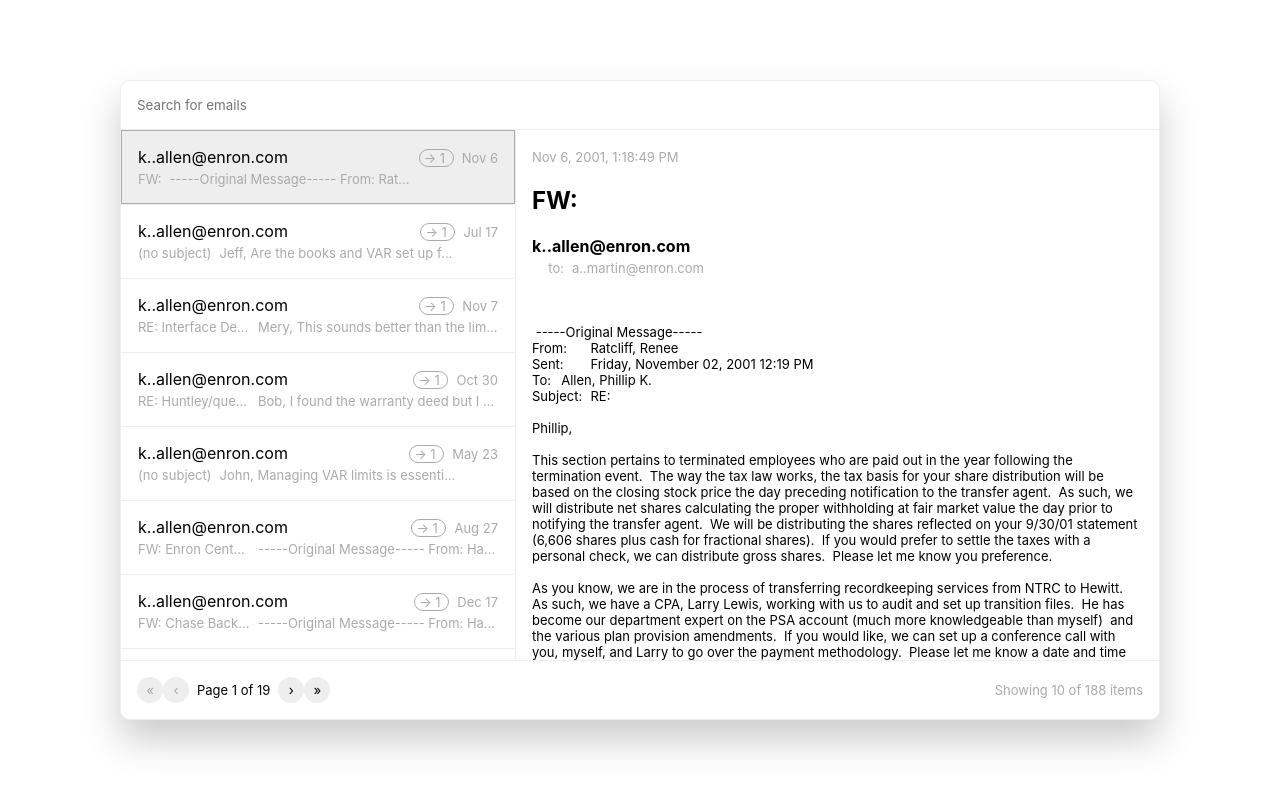
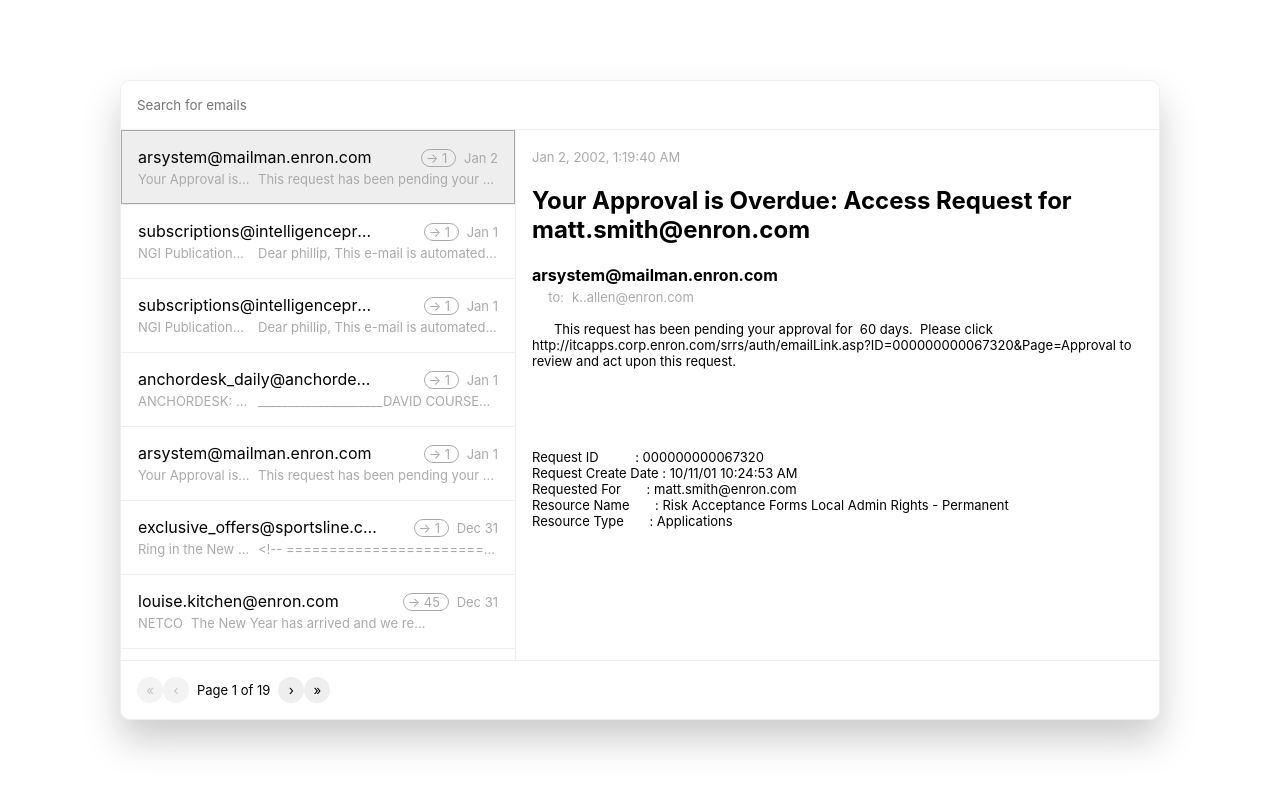
Before and after one commit to 31piy/email-browser, an Angular app: page / in a window 1280 px wide. Both pictures are taken after a click on the item 639 px from the left and 167 px from the top of the page. Shown: the top 790 px of the page. Built offline with nearby package versions, Linux system fonts and the light colour scheme.

Commit message:
chore: Remove stats component

```diff
--- a/src/app/modules/archive-browser/archive-browser.module.ts
+++ b/src/app/modules/archive-browser/archive-browser.module.ts
@@ -8,7 +8,6 @@
 import { EmailPreviewComponent } from './components/email-preview/email-preview.component';
 import { EmailSearchBarComponent } from './components/email-search-bar/email-search-bar.component';
 import { ListPaginatorComponent } from './components/list-paginator/list-paginator.component';
-import { ListStatsComponent } from './components/list-stats/list-stats.component';
 import { BrowserComponent } from './containers/browser/browser.component';
 
 @NgModule({
@@ -19,7 +18,6 @@
     EmailPreviewComponent,
     EmailSearchBarComponent,
     ListPaginatorComponent,
-    ListStatsComponent,
   ],
   exports: [BrowserComponent],
 })
--- a/src/app/modules/archive-browser/components/email-preview/email-preview.component.html
+++ b/src/app/modules/archive-browser/components/email-preview/email-preview.component.html
@@ -11,17 +11,17 @@
     <h4 class="email-sender">{{ email.from }}</h4>
 
     <ul class="email-receipients list-unstyled text-small text-muted">
-      <li class="line">
+      <li class="line align-start">
         <span>to:</span>
         <span>{{ email.to | simpleList }}</span>
       </li>
 
-      <li class="line" *ngIf="email.cc?.length">
+      <li class="line align-start" *ngIf="email.cc?.length">
         <span>cc:</span>
         <span>{{ email.cc | simpleList }}</span>
       </li>
 
-      <li class="line" *ngIf="email.bcc?.length">
+      <li class="line align-start" *ngIf="email.bcc?.length">
         <span>bcc:</span>
         <span>{{ email.bcc | simpleList }}</span>
       </li>
--- a/src/app/modules/archive-browser/components/list-paginator/list-paginator.component.scss
+++ b/src/app/modules/archive-browser/components/list-paginator/list-paginator.component.scss
@@ -30,5 +30,9 @@
     &:active {
       background-color: #fff;
     }
+
+    &[disabled] {
+      opacity: 0.7;
+    }
   }
 }
--- a/src/app/modules/archive-browser/components/list-stats/list-stats.component.html
+++ /dev/null
@@ -1,3 +0,0 @@
-<div class="text-small text-muted">
-  Showing {{ currentItemsCount }} of {{ totalItemsCount }} items
-</div>
--- a/src/app/modules/archive-browser/components/list-stats/list-stats.component.scss
+++ /dev/null
@@ -1,5 +0,0 @@
-.stats {
-  list-style: none;
-  margin: 0;
-  padding: 0;
-}
--- a/src/app/modules/archive-browser/components/list-stats/list-stats.component.ts
+++ /dev/null
@@ -1,19 +0,0 @@
-import { ChangeDetectionStrategy, Component, Input } from '@angular/core';
-
-@Component({
-  selector: 'app-list-stats',
-  templateUrl: './list-stats.component.html',
-  styleUrls: ['./list-stats.component.scss'],
-  changeDetection: ChangeDetectionStrategy.OnPush,
-})
-export class ListStatsComponent {
-  /**
-   * The number of currently visible items.
-   */
-  @Input() currentItemsCount: number;
-
-  /**
-   * The number of total available items
-   */
-  @Input() totalItemsCount: number;
-}
--- a/src/app/modules/archive-browser/containers/browser/browser.component.html
+++ b/src/app/modules/archive-browser/containers/browser/browser.component.html
@@ -25,11 +25,6 @@
       [totalPages]="summary.totalPages"
       (pageChanged)="currentPage$.next($event)">
     </app-list-paginator>
-
-    <app-list-stats
-      [currentItemsCount]="(emails$ | async).length"
-      [totalItemsCount]="summary.totalResults">
-    </app-list-stats>
   </section>
 </ng-container>
 
--- a/src/app/modules/archive-browser/containers/browser/browser.component.ts
+++ b/src/app/modules/archive-browser/containers/browser/browser.component.ts
@@ -1,6 +1,6 @@
 import { Component, OnDestroy, OnInit } from '@angular/core';
 import { BehaviorSubject, combineLatest, Subscription } from 'rxjs';
-import { finalize, switchMap } from 'rxjs/operators';
+import { finalize, switchMap, tap } from 'rxjs/operators';
 import {
   DataStoreService,
   Email,
@@ -52,11 +52,12 @@
   constructor(private dataStore: DataStoreService) {}
 
   ngOnInit(): void {
-    this.loading = true;
-
     this.subscriptions.push(
+      // Listen to changes in current page or search token, and refresh the
+      // emails list.
       combineLatest([this.currentPage$, this.searchToken$])
         .pipe(
+          tap(() => (this.loading = true)),
           switchMap(([page, token]) =>
             this.dataStore
               .getAll({ searchToken: token, pageNumber: page })
@@ -70,6 +71,7 @@
     );
 
     this.subscriptions.push(
+      // Listen to changes in search token and reset the selected email.
       this.searchToken$.subscribe(() => (this.selectedEmail = null))
     );
   }
--- a/src/app/modules/data-store/data-store.service.ts
+++ b/src/app/modules/data-store/data-store.service.ts
@@ -68,9 +68,12 @@
  */
 export class DataStoreService {
   /**
-   * The collection of emails in the archive.
+   * The collection of emails in the archive (sorted reverse chronologically).
    */
-  private readonly emails: Email[] = Archive;
+  private readonly emails: Email[] = Archive.sort(
+    (a: Email, b: Email) =>
+      new Date(b.date).getTime() - new Date(a.date).getTime()
+  );
 
   /**
    * Returns a list of all the emails matching specified criteria.
--- a/src/styles.scss
+++ b/src/styles.scss
@@ -52,6 +52,10 @@
   &.separated {
     justify-content: space-between;
   }
+
+  &.align-start {
+    align-items: flex-start;
+  }
 }
 
 .list-unstyled {
```
